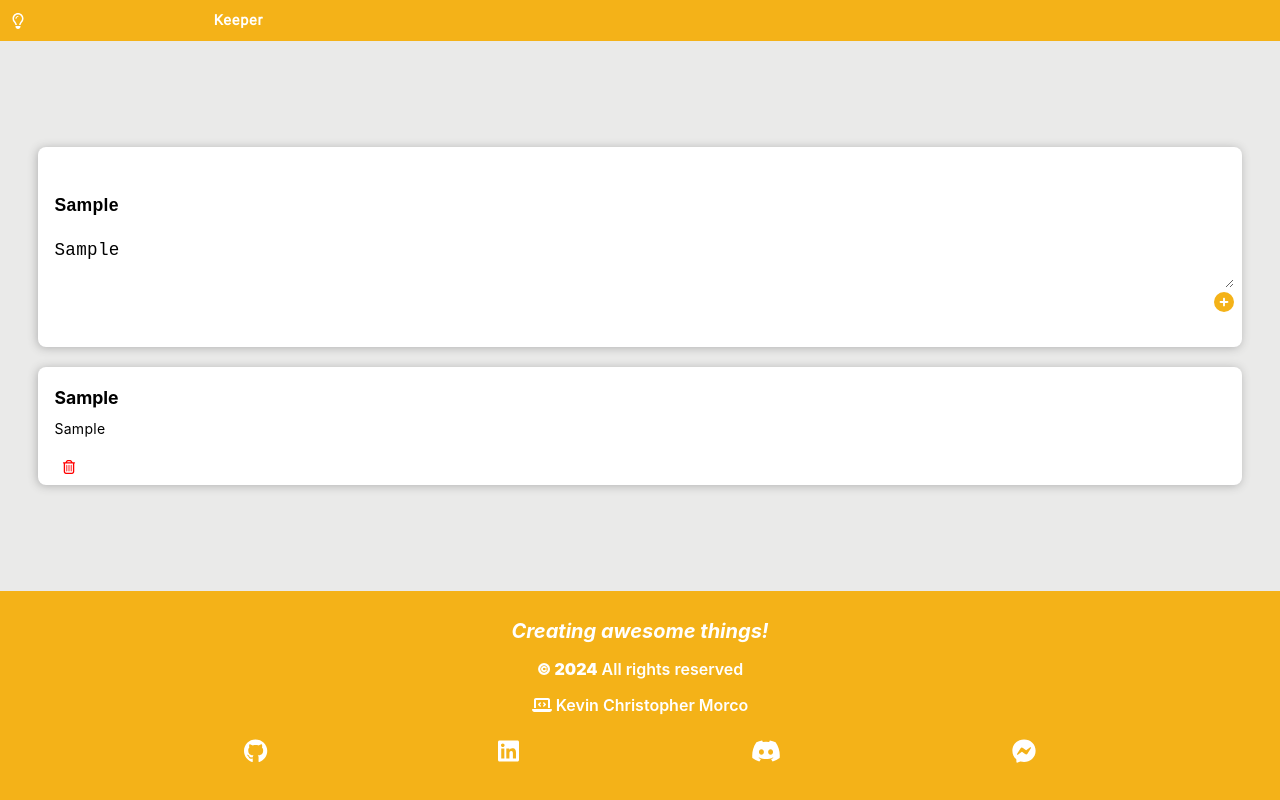
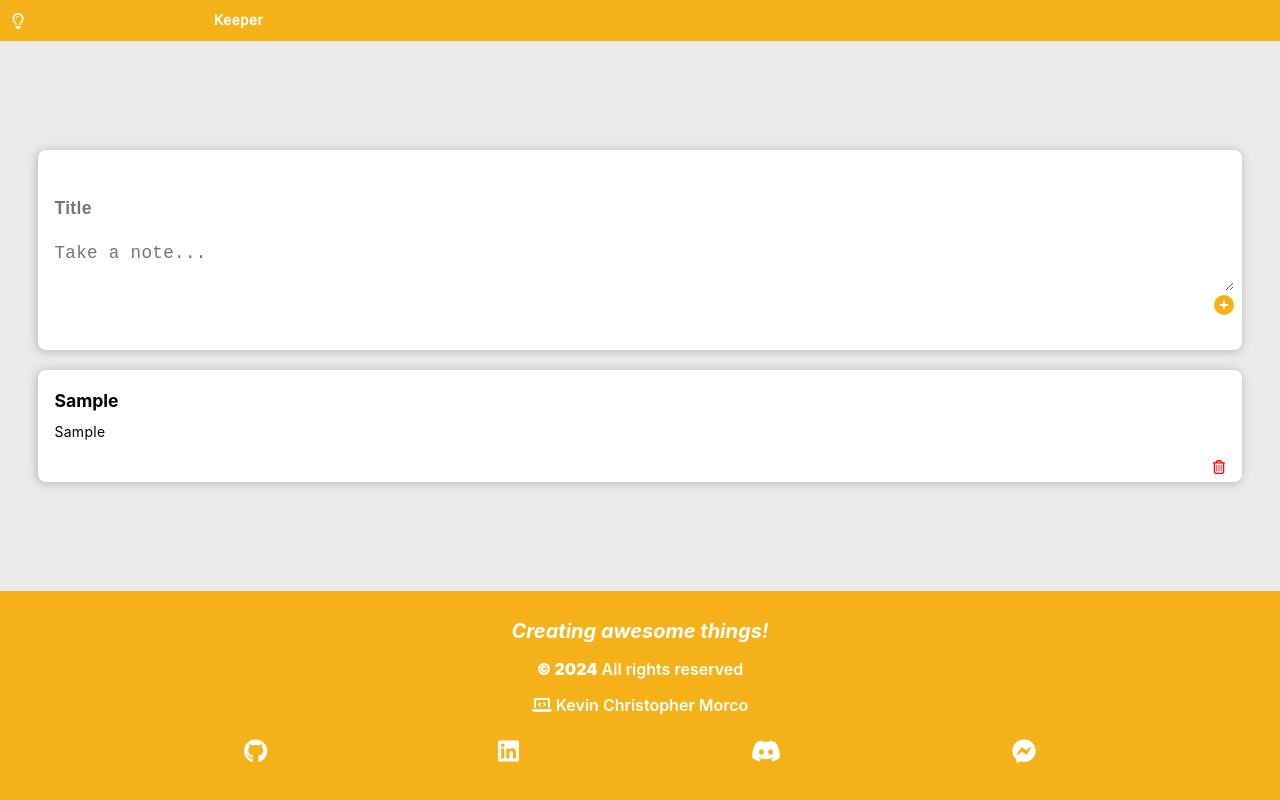
Before and after one commit to KevinChristopherMorco/Keeper, a React (Create React App) app: page / in a window 1280 px wide. Both pictures are taken after typing "Sample", "Sample" into the empty fields and a click on the button 1223 px from the left and 370 px from the top of the page. Built offline with nearby package versions, Linux system fonts and the light colour scheme.

Commit message:
added delete

```diff
--- a/src/components/Note/Note.jsx
+++ b/src/components/Note/Note.jsx
@@ -1,16 +1,20 @@
 import React, { useEffect, useState } from "react";
 import className from "./Note.module.css";
 import { FontAwesomeIcon } from "@fortawesome/react-fontawesome";
-
 import { faCirclePlus } from "@fortawesome/free-solid-svg-icons";
 import { faTrashCan } from "@fortawesome/free-regular-svg-icons";
 
+import Input from "../elements/Input";
+import Textarea from "../elements/Textarea";
+
+import { v4 } from "uuid";
+
 const AddNote = (props) => {
-  const [note, setNote] = useState(
-    () => JSON.parse(localStorage.getItem("notes")) || []
-  );
-
-  const [inputValue, setInputValue] = useState({ header: "", content: "" });
+  const [inputValue, setInputValue] = useState({
+    id: v4(),
+    header: "",
+    content: "",
+  });
 
   function handleChange(e) {
     const { name, value } = e.target;
@@ -21,22 +25,26 @@ const AddNote = (props) => {
   }
 
   function onSubmit(e) {
-    props.handle(inputValue);
+    props.handleAdd(inputValue);
+    setInputValue({ id: v4(), header: "", content: "" });
     e.preventDefault();
   }
 
   return (
     <div className={className.cardAdd}>
       <form action="" onSubmit={onSubmit}>
-        <input
+        <Input
           name="header"
           type="text"
           placeholder="Title"
+          value={inputValue.header}
           onChange={handleChange}
         />
-        <textarea
+
+        <Textarea
           name="content"
           placeholder="Take a note..."
+          value={inputValue.content}
           onChange={handleChange}
         />
         <button type="submit">
@@ -48,7 +56,9 @@ const AddNote = (props) => {
 };
 
 const Note = (props) => {
-  console.log(props.header);
+  function onSubmitDelete(e) {
+    props.handleDelete(props.id);
+  }
   return (
     <div className={className.card}>
       <div className={className.headingContainer}>
@@ -57,7 +67,11 @@ const Note = (props) => {
       <div className={className.contentContainer}>
         <p className={className.content}>{props.content}</p>
       </div>
-      <FontAwesomeIcon className="fa-sm" icon={faTrashCan} />
+      <FontAwesomeIcon
+        onClick={onSubmitDelete}
+        className="fa-sm"
+        icon={faTrashCan}
+      />
     </div>
   );
 };
--- a/src/components/Note/Note.module.css
+++ b/src/components/Note/Note.module.css
@@ -13,7 +13,8 @@
 .card {
   width: 100%;
   padding: 1.25rem 0.5rem 0.5rem 1rem;
-
+  display: flex;
+  flex-direction: column;
   box-shadow: -1px 1px 10px var(--dark-gray);
   border-radius: 0.5rem;
   background-color: var(--white);
@@ -71,6 +72,7 @@ textarea {
   width: 30px;
   align-self: end;
   color: red;
+  cursor: pointer;
 }
 
 form {
--- a/src/components/containers/Note/NoteContainer.jsx
+++ b/src/components/containers/Note/NoteContainer.jsx
@@ -2,19 +2,19 @@ import { useState, useEffect } from "react";
 import className from "./NoteContainer.module.css";
 import Note, { AddNote } from "../../Note/Note";
 
-const populateCard = (props) => {
-  return <Note key={props.id} header={props.header} content={props.content} />;
-};
-
-const NoteContainer = (props) => {
+const NoteContainer = () => {
   const [note, setNote] = useState(
     () => JSON.parse(localStorage.getItem("notes")) || []
   );
 
-  const handleAddNote = (test) => {
+  const handleAddNote = (note) => {
     setNote((prevValue) => {
-      return [...prevValue, test];
+      return [...prevValue, note];
     });
+  };
+
+  const handleDeleteNote = (noteId) => {
+    setNote(() => note.filter((x) => x.id !== noteId));
   };
 
   useEffect(() => {
@@ -23,8 +23,18 @@ const NoteContainer = (props) => {
 
   return (
     <div className={className.container}>
-      <AddNote handle={handleAddNote} />
-      {note.map(populateCard)}
+      <AddNote handleAdd={handleAddNote} />
+      {note.map((props, index) => {
+        return (
+          <Note
+            key={index}
+            id={props.id}
+            header={props.header}
+            content={props.content}
+            handleDelete={handleDeleteNote}
+          />
+        );
+      })}
     </div>
   );
 };
--- /dev/null
+++ b/src/components/elements/Input.jsx
@@ -0,0 +1,17 @@
+import React from "react";
+
+const Input = (props) => {
+  return (
+    <>
+      <input
+        type={props.type}
+        name={props.name}
+        placeholder={props.placeholder}
+        value={props.value}
+        onChange={props.onChange}
+      />
+    </>
+  );
+};
+
+export default Input;
--- /dev/null
+++ b/src/components/elements/Textarea.jsx
@@ -0,0 +1,16 @@
+import React from "react";
+
+const Textarea = (props) => {
+  return (
+    <>
+      <textarea
+        name={props.name}
+        placeholder={props.placeholder}
+        value={props.value}
+        onChange={props.onChange}
+      />
+    </>
+  );
+};
+
+export default Textarea;
```
